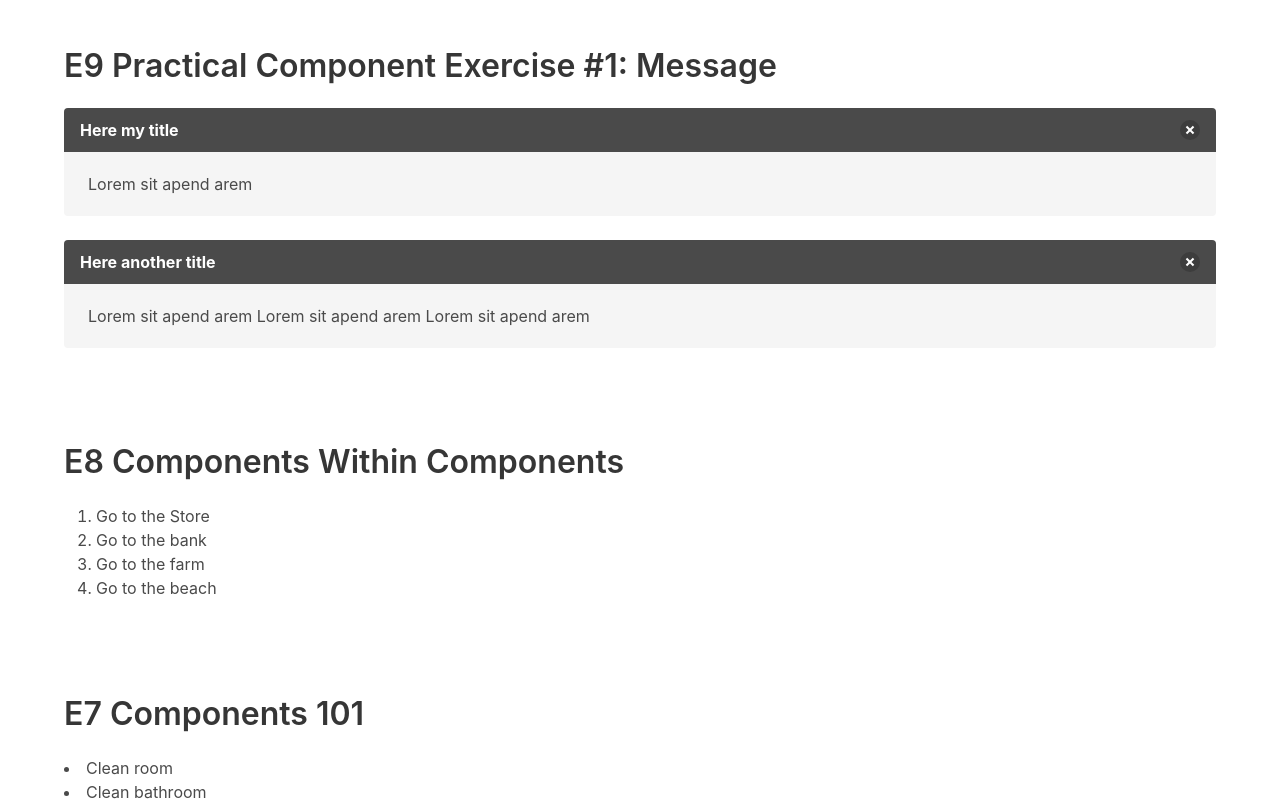
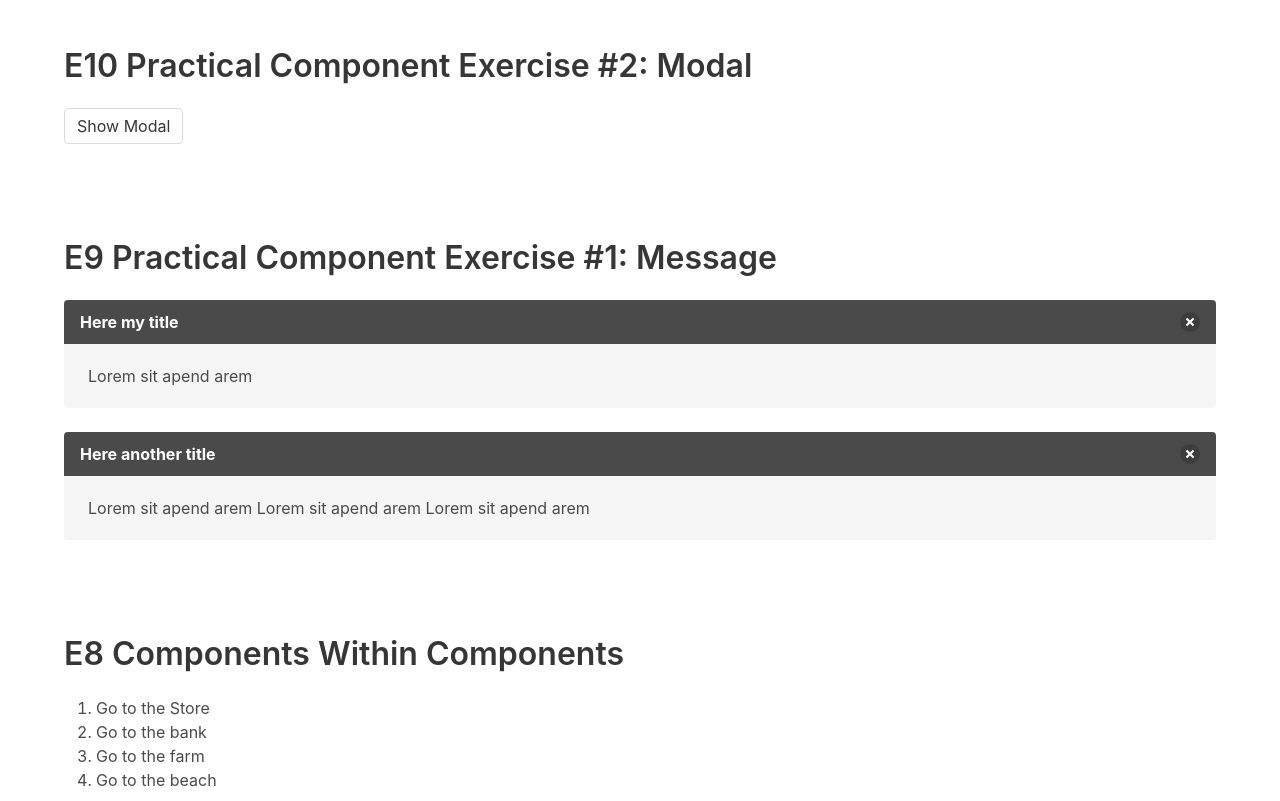
Before and after one commit to c-zab/Laravel_Vue, a Vue app: page / in a window 1280 px wide. Shown: the top 801 px of the page. Built offline with nearby package versions, Linux system fonts and the light colour scheme.

Commit message:
E10 Practical Component: Modal

```diff
--- a/src/App.vue
+++ b/src/App.vue
@@ -1,5 +1,6 @@
 <template>
   <div id="app">
+    <modal-component />
     <message-component />
     <components-within />
     <components />
@@ -16,6 +17,7 @@ import ComputedProperties from './components/ComputedProperties.vue'
 import Components from './components/Components.vue'
 import ComponentsWithin from './components/ComponentsWithinComponents.vue'
 import MessageComponent from './components/MessageComponent.vue'
+import ModalComponent from './components/ModalComponent.vue'
 
 export default {
 	name: 'App',
@@ -25,7 +27,8 @@ export default {
 		ComputedProperties,
 		Components,
 		ComponentsWithin,
-		MessageComponent
+		MessageComponent,
+		ModalComponent,
 	},
 	data() {
 		return {
--- /dev/null
+++ b/src/components/ModalComponent.vue
@@ -0,0 +1,44 @@
+<template>
+  <div class="section">
+    <div class="container">
+      <h1 class="title">
+        E10 Practical Component Exercise #2: Modal
+      </h1>
+      <button
+        class="button"
+        @click="showModal"
+      >
+        Show Modal
+      </button>
+      <modal
+        :is-visible="isVisible"
+        @close="isVisible = false"
+      >
+        <h1 class="title">
+          Nice title
+        </h1>
+        <p>Here is the body from the parent</p>
+      </modal>
+    </div>
+  </div>
+</template>
+
+<script>
+import Modal from "./widgets/Modal";
+
+export default {
+	components: {
+		Modal
+	},
+	data(){
+		return {
+			isVisible: false
+		}
+	},
+	methods:{
+		showModal(){
+			this.isVisible = true
+		}
+	}
+}
+</script>
--- /dev/null
+++ b/src/components/widgets/Modal.vue
@@ -0,0 +1,35 @@
+<template>
+  <div
+    class="modal"
+    :class="{'is-active' : isVisible}"
+  >
+    <div class="modal-background" />
+    <div class="modal-content">
+      <div class="box">
+        <slot />
+      </div>
+    </div>
+    <button
+      class="modal-close is-large"
+      aria-label="close"
+      @click="$emit('close')"
+    />
+  </div>
+</template>
+
+<script>
+export default {
+	props:{
+		// eslint-disable-next-line vue/prop-name-casing
+		"is-visible":{
+			type: Boolean,
+			require: true
+		},
+	},
+
+}
+</script>
+
+<style>
+
+</style>
```
